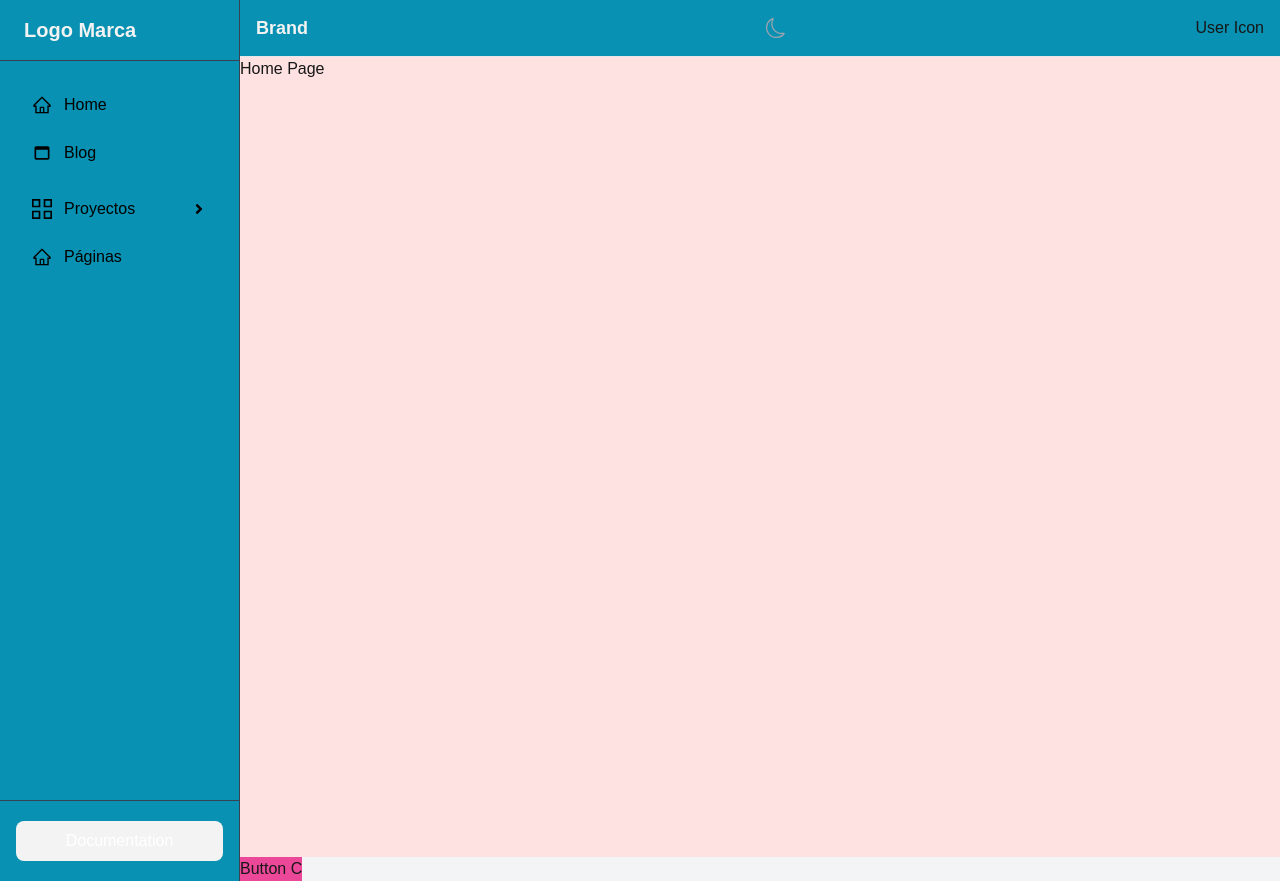
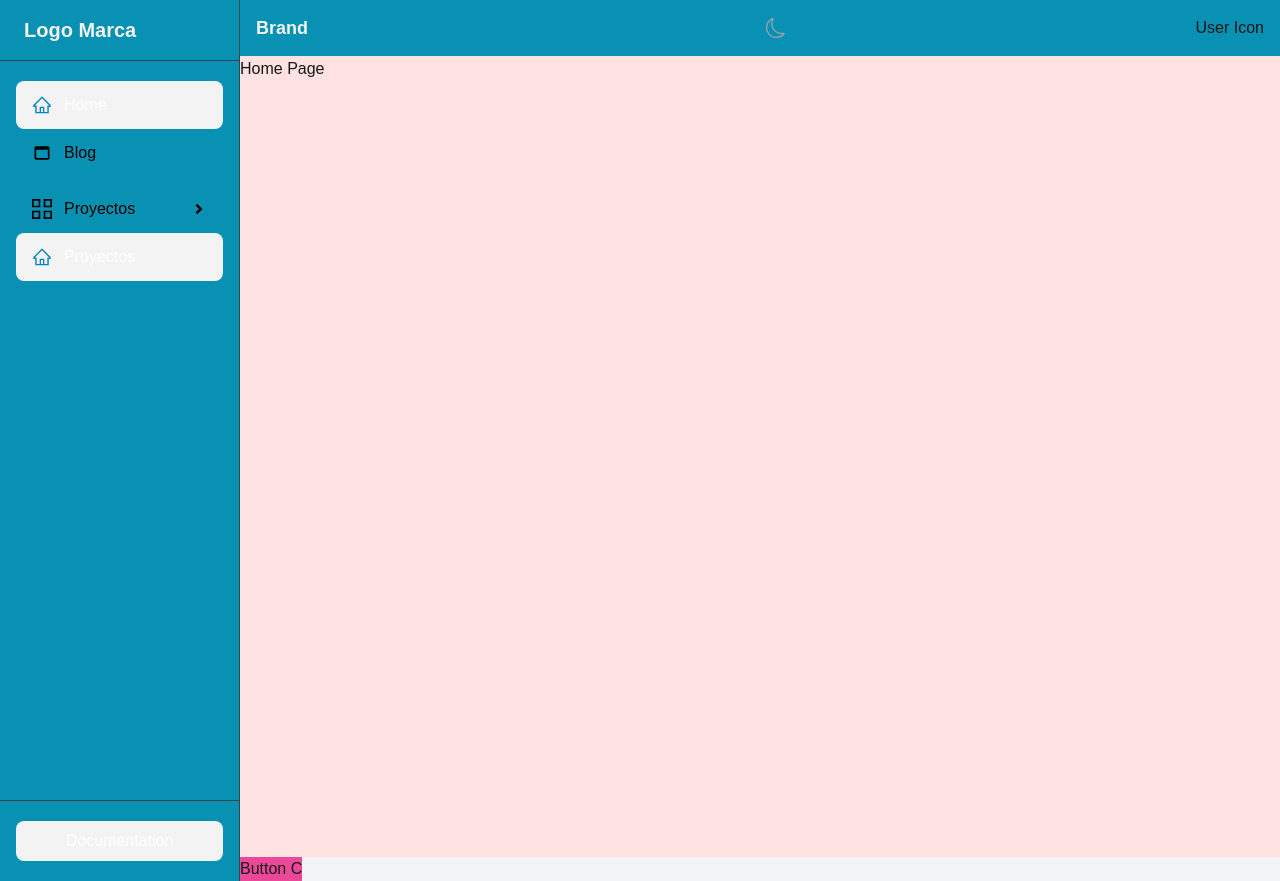
Before and after one commit to wisin007castro/base-next, a Next.js app: page / in a window 1280 px wide. Built offline with nearby package versions, Linux system fonts and the light colour scheme.

Commit message:
current path isActive

```diff
--- a/app/components/layouts/Sidebar.tsx
+++ b/app/components/layouts/Sidebar.tsx
@@ -1,7 +1,7 @@
 'use client'
 import React, { useContext } from 'react'
 import { MenuContext } from '../context/MenuContext'
-import { menuItems } from '@/app/constants/menu'
+import { optionMenus } from '@/app/constants/menu'
 import MenuItem from './components/MenuItem'
 
 const Sidebar = () => {
@@ -42,7 +42,7 @@ const Sidebar = () => {
         {/* Aside Menu */}
         <div className='flex-1 overflow-y-auto px-4 py-5'>
           <div className='space-y-2'>
-            {menuItems.map((item) => (
+            {optionMenus.map((item) => (
               <MenuItem key={item.id} item={item} />
             ))}
           </div>
--- a/app/components/layouts/components/MenuItem.tsx
+++ b/app/components/layouts/components/MenuItem.tsx
@@ -1,16 +1,21 @@
 'use client'
 import React, { useState } from 'react'
 import Link from 'next/link'
+import { usePathname } from 'next/navigation'
 import { FaAngleRight } from 'react-icons/fa'
-import { MenuItem } from '@/app/constants/menu'
+import { OptionMenu } from '@/app/constants/menu'
 
 interface MenuItemProps {
-  item: MenuItem
+  item: OptionMenu
 }
 
 const MenuItem = ({ item }: MenuItemProps) => {
   const [expanded, setExpanded] = useState(false)
+  const pathname = usePathname()
   const Icon = item.icon
+
+  // Determinar si es la página actual
+  const isActive = item.href === pathname
 
   if (item.submenu && item.expandable) {
     return (
@@ -52,8 +57,8 @@ const MenuItem = ({ item }: MenuItemProps) => {
 
   return (
     <Link href={item.href}>
-      <div className='flex items-center px-4 py-3 cursor-pointer rounded-lg transition group hover:bg-brand'>
-        {Icon && <Icon className='w-5 h-5 mr-3 group-hover:text-sky-600 text-bold' />}
+      <div className={`flex items-center px-4 py-3 cursor-pointer rounded-lg transition group ${isActive ? 'bg-brand text-white' : 'hover:bg-brand'}`}>
+        {Icon && <Icon className={`w-5 h-5 mr-3 text-bold ${isActive ? 'text-sky-600' : 'group-hover:text-sky-600'}`} />}
         <span className='font-medium'>{item.label}</span>
       </div>
     </Link>
--- a/app/constants/menu.ts
+++ b/app/constants/menu.ts
@@ -3,16 +3,16 @@ import { GrProjects } from 'react-icons/gr'
 import { GoGear } from 'react-icons/go'
 import { MdOutlineWebAsset, MdWebStories } from "react-icons/md";
 
-export interface MenuItem {
+export interface OptionMenu {
   id: string
   label: string
   href?: string
   icon?: React.ComponentType<{ className?: string }>
-  submenu?: MenuItem[]
+  submenu?: OptionMenu[]
   expandable?: boolean
 }
 
-export const menuItems: MenuItem[] = [
+export const optionMenus: OptionMenu[] = [
   {
     id: 'home',
     label: 'Home',
@@ -41,7 +41,7 @@ export const menuItems: MenuItem[] = [
   },
   {
     id: 'paginas',
-    label: 'Páginas',
+    label: 'Proyectos',
     href: '/',
     icon: AiOutlineHome,
   },
```
